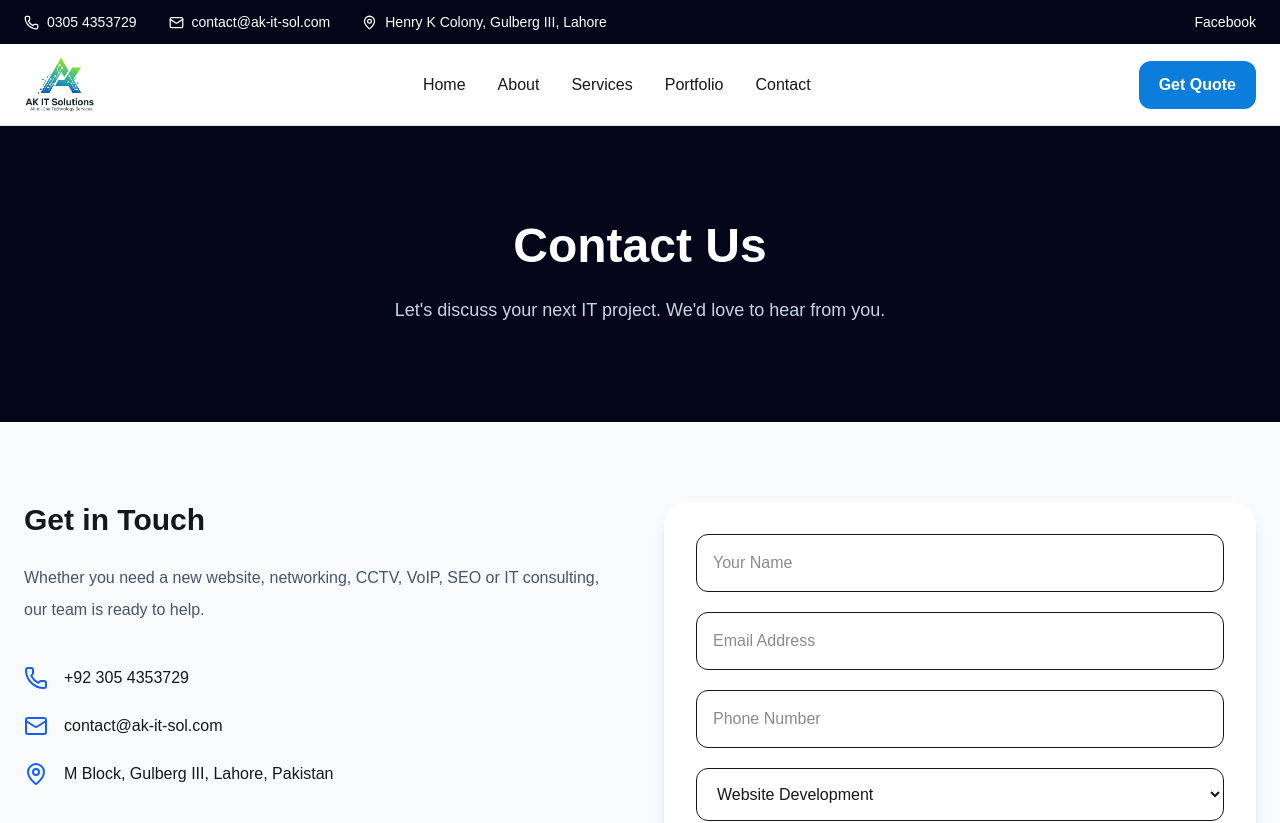
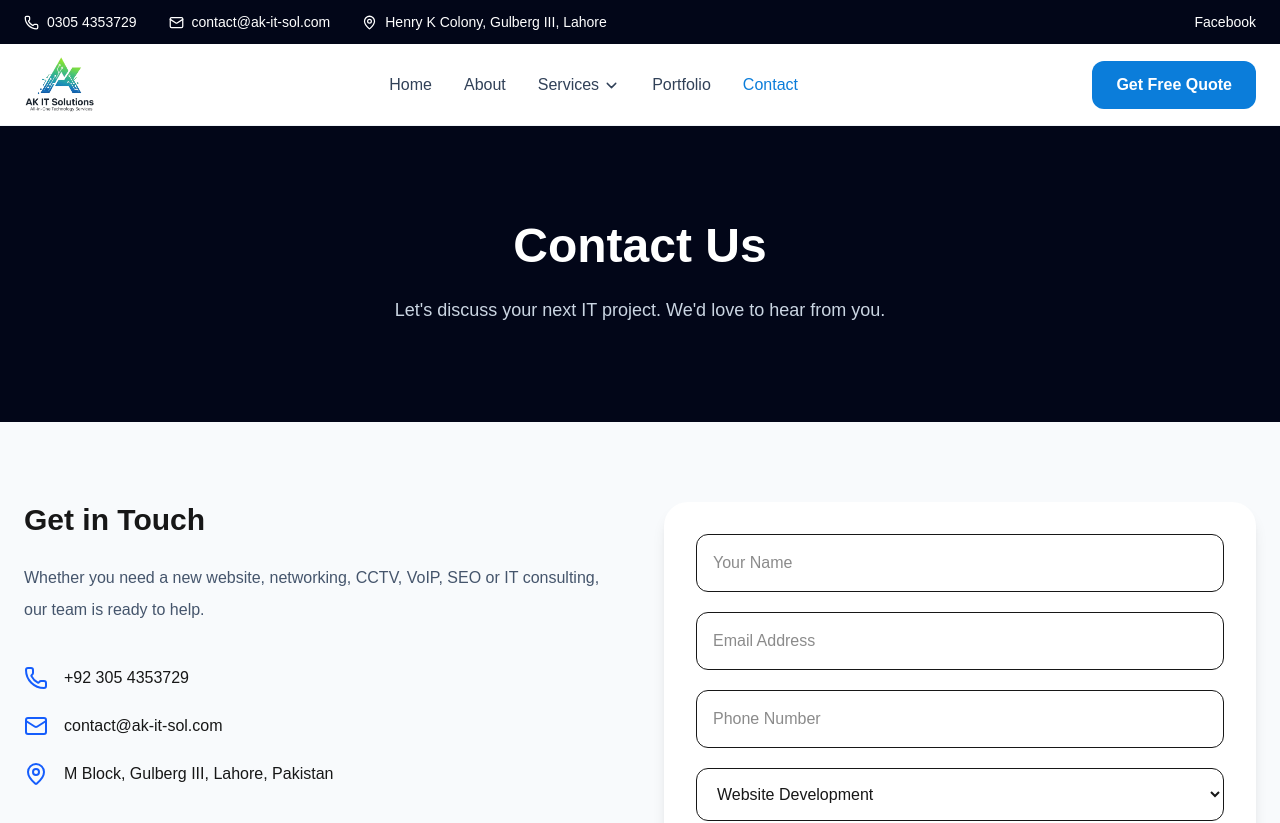
Before and after one commit to Akash157/ak-it-solutions, a Next.js app: page /contact in a window 1280 px wide. Shown: the top 823 px of the page. Built offline with nearby package versions, Linux system fonts and the light colour scheme.

Commit message:
Navbar update

```diff
--- a/components/layout/Navbar.tsx
+++ b/components/layout/Navbar.tsx
@@ -2,93 +2,214 @@
 
 import Image from "next/image";
 import Link from "next/link";
-import { useState } from "react";
-import { Menu, X } from "lucide-react";
+import { usePathname } from "next/navigation";
+import { useEffect, useState } from "react";
+import {
+  Menu,
+  X,
+  ChevronDown,
+} from "lucide-react";
 
 const navLinks = [
   { name: "Home", href: "/" },
   { name: "About", href: "/about" },
-  { name: "Services", href: "/services" },
   { name: "Portfolio", href: "/portfolio" },
   { name: "Contact", href: "/contact" },
 ];
 
+const services = [
+  {
+    name: "Website Development",
+    href: "/services",
+  },
+  {
+    name: "Networking Solutions",
+    href: "/services",
+  },
+  {
+    name: "Cloud Solutions",
+    href: "/services",
+  },
+  {
+    name: "Cyber Security",
+    href: "/services",
+  },
+  {
+    name: "CCTV Installation",
+    href: "/services",
+  },
+  {
+    name: "VoIP / IP PBX",
+    href: "/services",
+  },
+  {
+    name: "SEO & Digital Marketing",
+    href: "/services",
+  },
+  {
+    name: "IT Consultancy",
+    href: "/services",
+  },
+];
+
 export default function Navbar() {
-  const [isOpen, setIsOpen] = useState(false);
+  const pathname = usePathname();
+
+  const [mobileOpen, setMobileOpen] = useState(false);
+  const [scrolled, setScrolled] = useState(false);
+
+  useEffect(() => {
+    const onScroll = () => {
+      setScrolled(window.scrollY > 20);
+    };
+
+    window.addEventListener("scroll", onScroll);
+
+    return () => window.removeEventListener("scroll", onScroll);
+  }, []);
 
   return (
-    <header className="sticky top-0 z-50 border-b border-slate-200 bg-white/90 backdrop-blur-md">
+    <header
+      className={`sticky top-0 z-50 bg-white transition-all duration-300 ${
+        scrolled
+          ? "shadow-lg border-b border-slate-200"
+          : "border-b border-slate-100"
+      }`}
+    >
       <div className="mx-auto flex h-20 max-w-7xl items-center justify-between px-6">
+
         {/* Logo */}
-        <Link href="/" className="flex items-center">
+        <Link href="/">
           <Image
             src="/images/logo.png"
             alt="AK IT Solutions"
-            width={180}
+            width={190}
             height={60}
+            priority
             className="h-14 w-auto"
-            priority
           />
         </Link>
 
-        {/* Desktop Menu */}
-        <nav className="hidden items-center gap-8 md:flex">
-          {navLinks.map((item) => (
+        {/* Desktop Navigation */}
+        <nav className="hidden items-center gap-8 lg:flex">
+
+          {navLinks.slice(0, 2).map((item) => (
             <Link
               key={item.name}
               href={item.href}
-              className="font-medium transition hover:text-[#0B7DDA]"
+              className={`font-medium transition hover:text-[#0B7DDA] ${
+                pathname === item.href
+                  ? "text-[#0B7DDA]"
+                  : "text-slate-700"
+              }`}
             >
               {item.name}
             </Link>
           ))}
+
+          {/* Services Dropdown */}
+          <div className="group relative">
+
+            <button
+              className={`flex items-center gap-1 font-medium transition hover:text-[#0B7DDA] ${
+                pathname.startsWith("/services")
+                  ? "text-[#0B7DDA]"
+                  : "text-slate-700"
+              }`}
+            >
+              Services
+
+              <ChevronDown
+                size={17}
+                className="transition group-hover:rotate-180"
+              />
+            </button>
+
+            <div className="invisible absolute left-0 top-full mt-5 w-72 rounded-2xl border border-slate-200 bg-white p-3 opacity-0 shadow-xl transition-all duration-300 group-hover:visible group-hover:opacity-100">
+
+              {services.map((service) => (
+                <Link
+                  key={service.name}
+                  href={service.href}
+                  className="block rounded-xl px-4 py-3 text-slate-700 transition hover:bg-slate-100 hover:text-[#0B7DDA]"
+                >
+                  {service.name}
+                </Link>
+              ))}
+
+            </div>
+
+          </div>
+
+          {navLinks.slice(2).map((item) => (
+            <Link
+              key={item.name}
+              href={item.href}
+              className={`font-medium transition hover:text-[#0B7DDA] ${
+                pathname === item.href
+                  ? "text-[#0B7DDA]"
+                  : "text-slate-700"
+              }`}
+            >
+              {item.name}
+            </Link>
+          ))}
+
         </nav>
 
         {/* Desktop Button */}
         <Link
           href="/contact"
-          className="hidden rounded-xl bg-[#0B7DDA] px-5 py-3 font-semibold text-white transition hover:bg-blue-700 md:block"
+          className="hidden rounded-xl bg-[#0B7DDA] px-6 py-3 font-semibold text-white transition hover:bg-blue-700 lg:block"
         >
-          Get Quote
+          Get Free Quote
         </Link>
 
         {/* Mobile Toggle */}
         <button
-          onClick={() => setIsOpen(!isOpen)}
-          className="md:hidden"
+          onClick={() => setMobileOpen(!mobileOpen)}
+          className="lg:hidden"
           aria-label="Toggle menu"
         >
-          {isOpen ? <X size={30} /> : <Menu size={30} />}
+          {mobileOpen ? <X size={30} /> : <Menu size={30} />}
         </button>
+
       </div>
 
       {/* Mobile Menu */}
-      {isOpen && (
-        <div className="border-t bg-white shadow-lg md:hidden">
-          <nav className="flex flex-col p-6">
-            {navLinks.map((item) => (
-              <Link
-                key={item.name}
-                href={item.href}
-                onClick={() => setIsOpen(false)}
-                className="border-b py-4 text-lg hover:text-[#0B7DDA]"
-              >
-                {item.name}
-              </Link>
-            ))}
+      {mobileOpen && (
+        <div className="border-t bg-white lg:hidden">
+          <div className="flex flex-col p-6">
+
+            <Link href="/" onClick={() => setMobileOpen(false)} className="py-3">
+              Home
+            </Link>
+
+            <Link href="/about" onClick={() => setMobileOpen(false)} className="py-3">
+              About
+            </Link>
+
+            <Link href="/services" onClick={() => setMobileOpen(false)} className="py-3">
+              Services
+            </Link>
+
+            <Link href="/portfolio" onClick={() => setMobileOpen(false)} className="py-3">
+              Portfolio
+            </Link>
+
+            <Link href="/contact" onClick={() => setMobileOpen(false)} className="py-3">
+              Contact
+            </Link>
 
             <Link
               href="/contact"
-              onClick={() => setIsOpen(false)}
+              onClick={() => setMobileOpen(false)}
               className="mt-6 rounded-xl bg-[#0B7DDA] py-3 text-center font-semibold text-white"
             >
               Get Free Quote
             </Link>
 
-            <div className="mt-6 text-center text-sm text-slate-500">
-              📞 +92 305 4353729
-            </div>
-          </nav>
+          </div>
         </div>
       )}
     </header>
```
